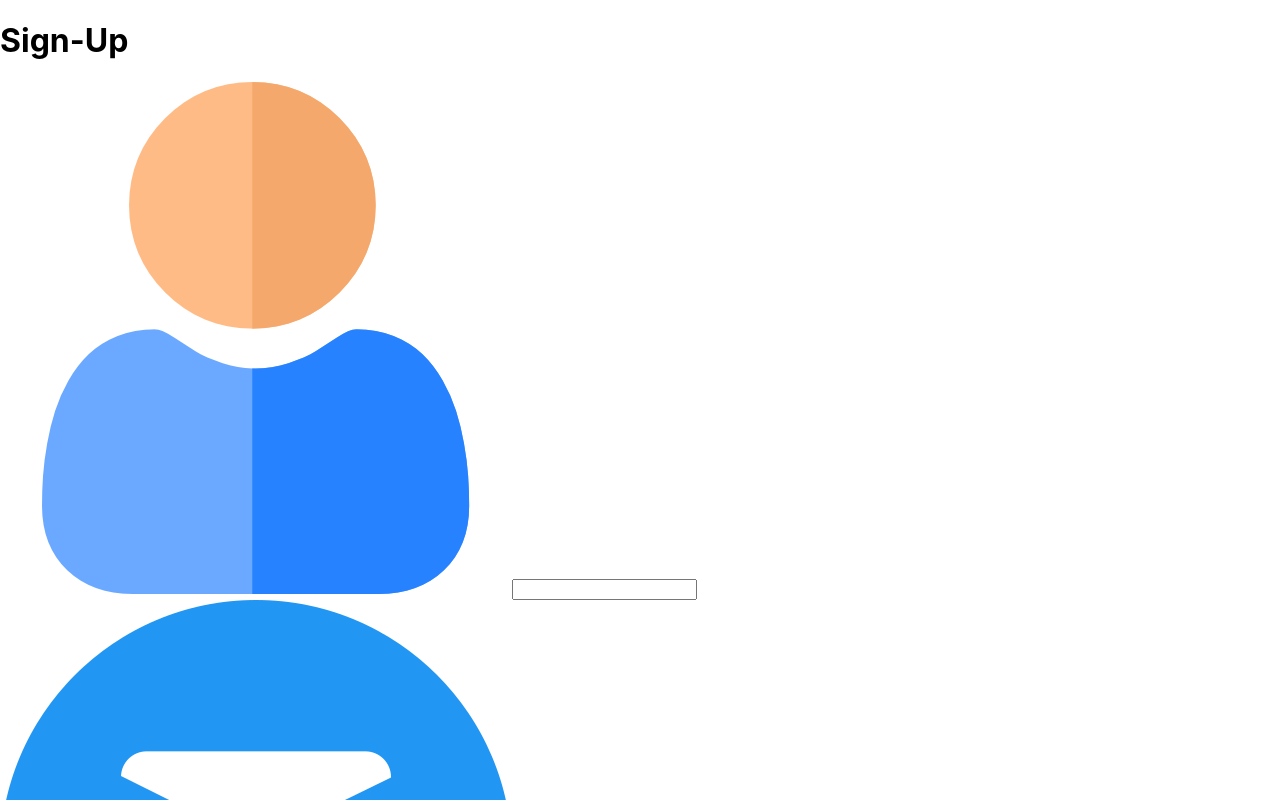
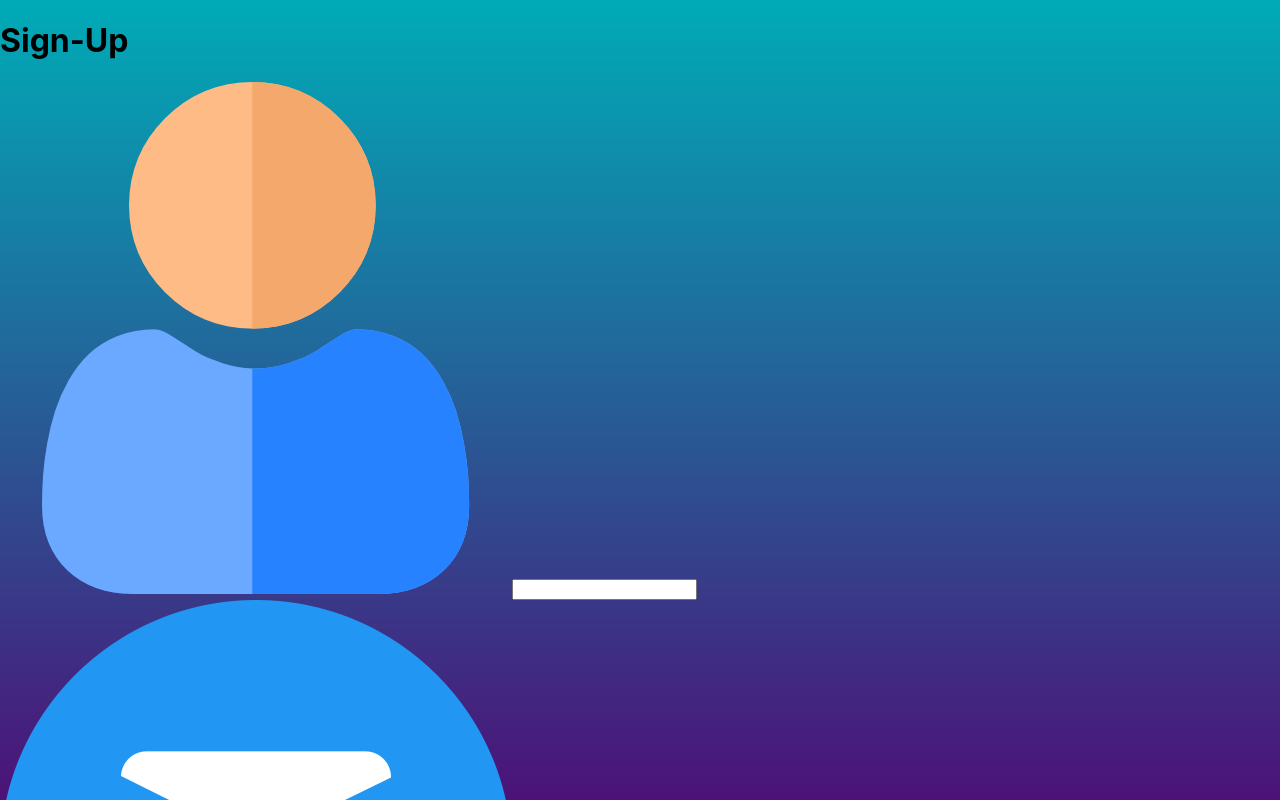
Before and after one commit to Kirttinath/sign-in-page, a React (Create React App) app: page / in a window 1280 px wide. Shown: the top 800 px of the page. Built offline with nearby package versions, Linux system fonts and the light colour scheme.

Commit message:
Update background gradient and set height to 100vh

```diff
--- a/src/index.css
+++ b/src/index.css
@@ -5,6 +5,8 @@ body {
     sans-serif;
   -webkit-font-smoothing: antialiased;
   -moz-osx-font-smoothing: grayscale;
+  height: 100vh;
+  background: linear-gradient(#00abb7, #4e0e76);
 }
 
 code {
```
